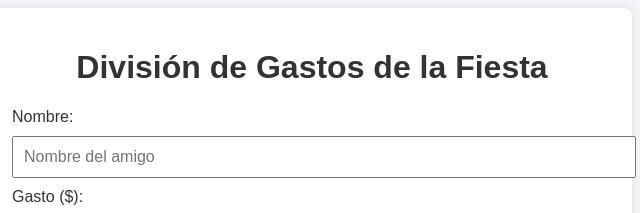
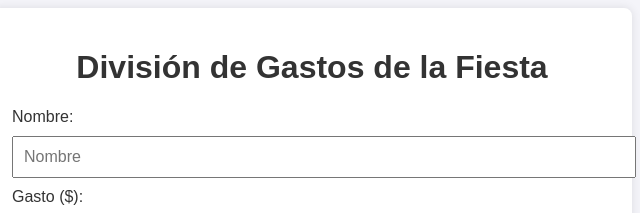
Before and after one commit to KevinGuerrero8/PartyMartin, a plain HTML site: page index.html in a window 1280 px wide. Shown: the top 213 px of the page, 328-968 px from the left. Drawn offline with Linux system fonts and the light colour scheme; no server answers.

Commit message:
Update index.html
cambio input

```diff
--- a/index.html
+++ b/index.html
@@ -11,7 +11,7 @@
         <h1>División de Gastos de la Fiesta</h1>
         <div id="inputSection">
             <label>Nombre:</label>
-            <input type="text" id="nombre" placeholder="Nombre del amigo">
+            <input type="text" id="nombre" placeholder="Nombre">
 
             <label>Gasto ($):</label>
             <input type="number" id="gasto" placeholder="Monto del gasto">
```
